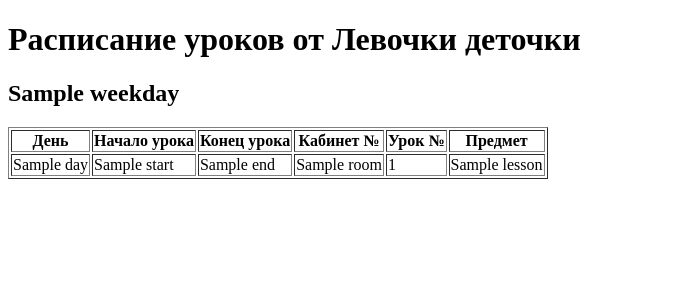
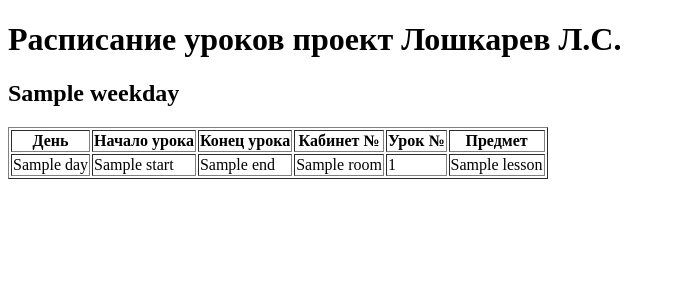
Before and after one commit to Kostya2702/diary-lesson, a Flask app: template templates/diary.html in a window 1280 px wide. Shown: the top 300 px of the page, without its empty margins (0-675 px from the left). Run offline with Flask 3, Linux system fonts and the light colour scheme; the template is opened without the code that fills it: most values are stand-ins (such as "Sample title", 1, 10 or a date in 2020).

Commit message:
Fixed project name

```diff
--- a/templates/diary.html
+++ b/templates/diary.html
@@ -6,7 +6,7 @@
     <title>Расписание уроков</title>
 </head>
 <body>
-    <h1>Расписание уроков от Левочки деточки</h1>
+    <h1>Расписание уроков проект Лошкарев Л.С.</h1>
 
     {% for weekday, lessons in lessons_by_weekday.items() %}
     <h2>{{weekday}}</h2>
```
